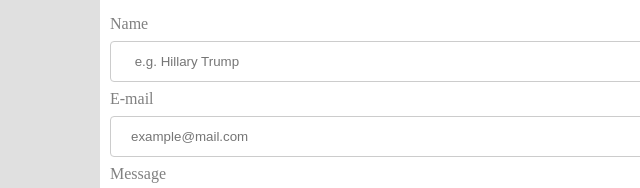
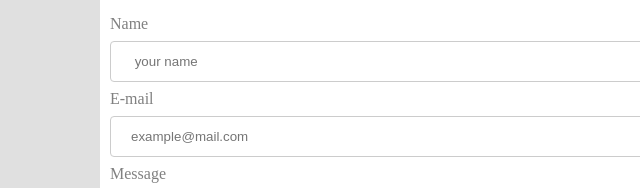
Before and after one commit to Mariohgarza/Basic-Portfolio, a plain HTML site: page contact.html in a window 1280 px wide. Shown: the part 226-414 px from the top of the page, 0-640 px from the left. Drawn offline with Linux system fonts and the light colour scheme.

Commit message:
Update contact.html

```diff
--- a/contact.html
+++ b/contact.html
@@ -37,7 +37,7 @@
 
 					<form action="mailto:marioy6@gmail.com" method="post" enctype="text/plain">
 						Name <br>
-						<input type="text" name="name" placeholder=" e.g. Hillary Trump"><br>
+						<input type="text" name="name" placeholder=" your name "><br>
 						E-mail<br>
 						<input type="text" name="mail" placeholder="example@mail.com"><br>
 						Message <br>
```
